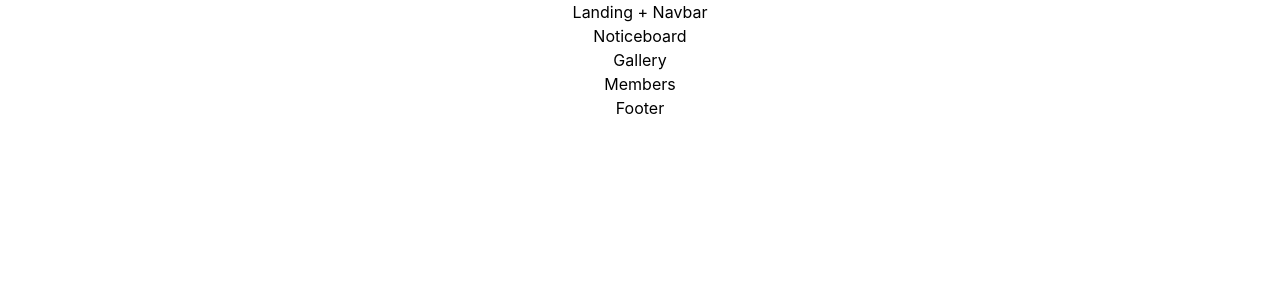
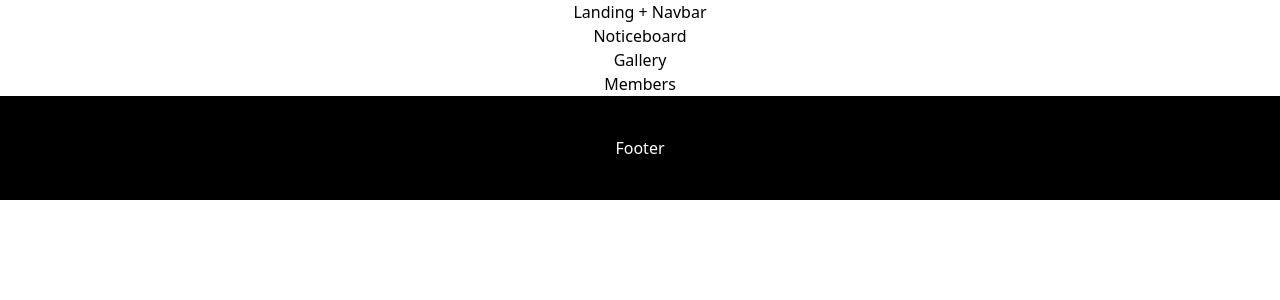
Before and after one commit to dew-op/hostel_council, a React (Create React App) app: page / in a window 1280 px wide. Shown: the top 300 px of the page. Built offline with nearby package versions, Linux system fonts and the light colour scheme.

Commit message:
Tailwind Fix

```diff
--- a/src/App.css
+++ b/src/App.css
@@ -1,38 +1,3 @@
 .App {
   text-align: center;
 }
-
-.App-logo {
-  height: 40vmin;
-  pointer-events: none;
-}
-
-@media (prefers-reduced-motion: no-preference) {
-  .App-logo {
-    animation: App-logo-spin infinite 20s linear;
-  }
-}
-
-.App-header {
-  background-color: #282c34;
-  min-height: 100vh;
-  display: flex;
-  flex-direction: column;
-  align-items: center;
-  justify-content: center;
-  font-size: calc(10px + 2vmin);
-  color: white;
-}
-
-.App-link {
-  color: #61dafb;
-}
-
-@keyframes App-logo-spin {
-  from {
-    transform: rotate(0deg);
-  }
-  to {
-    transform: rotate(360deg);
-  }
-}
--- a/src/components/Footer.jsx
+++ b/src/components/Footer.jsx
@@ -2,7 +2,7 @@ import React from 'react';
 
 const Footer = () => {
     return (
-        <div>
+        <div className='w-full px-20 py-10 bg-black text-white'>
             Footer
         </div>
     );
--- a/src/index.css
+++ b/src/index.css
@@ -1,17 +1,3 @@
 @tailwind base;
 @tailwind components;
 @tailwind utilities;
-
-body {
-  margin: 0;
-  font-family: -apple-system, BlinkMacSystemFont, 'Segoe UI', 'Roboto', 'Oxygen',
-    'Ubuntu', 'Cantarell', 'Fira Sans', 'Droid Sans', 'Helvetica Neue',
-    sans-serif;
-  -webkit-font-smoothing: antialiased;
-  -moz-osx-font-smoothing: grayscale;
-}
-
-code {
-  font-family: source-code-pro, Menlo, Monaco, Consolas, 'Courier New',
-    monospace;
-}
--- a/tailwind.config.js
+++ b/tailwind.config.js
@@ -1,6 +1,6 @@
 /** @type {import('tailwindcss').Config} */
 module.exports = {
-  content: ["./src/**/*.{html,js}"],
+  content: ["./src/**/*.{html,js,jsx}"],
   theme: {
     extend: {},
   },
```
